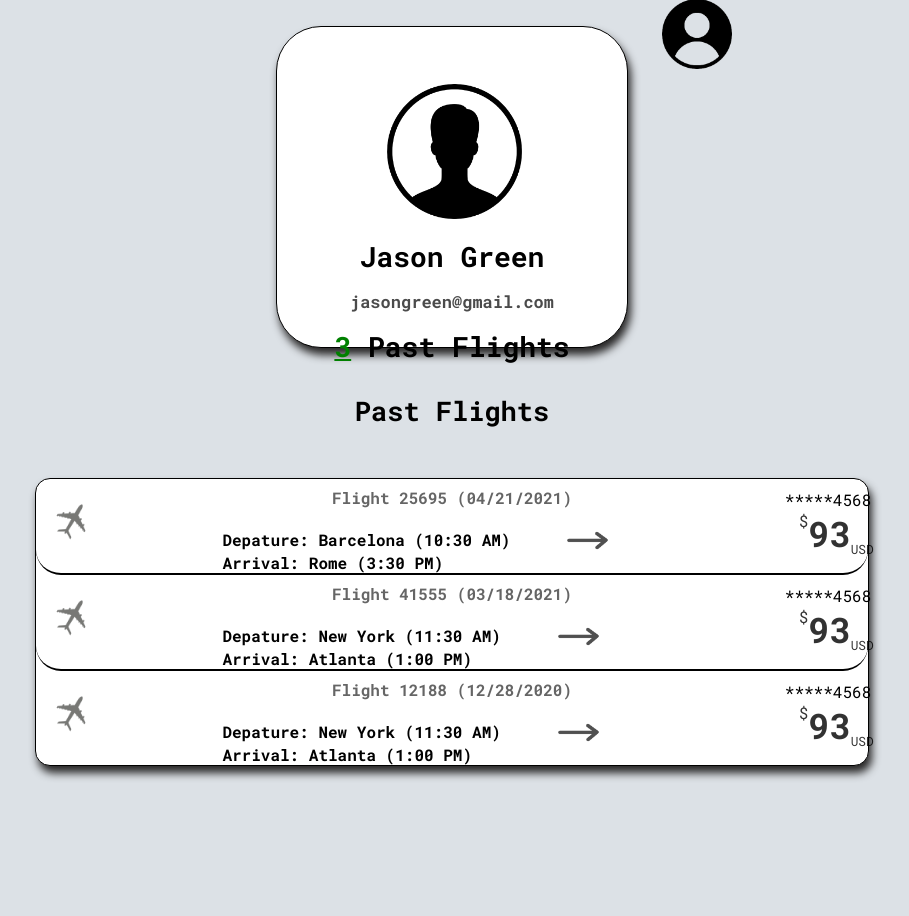
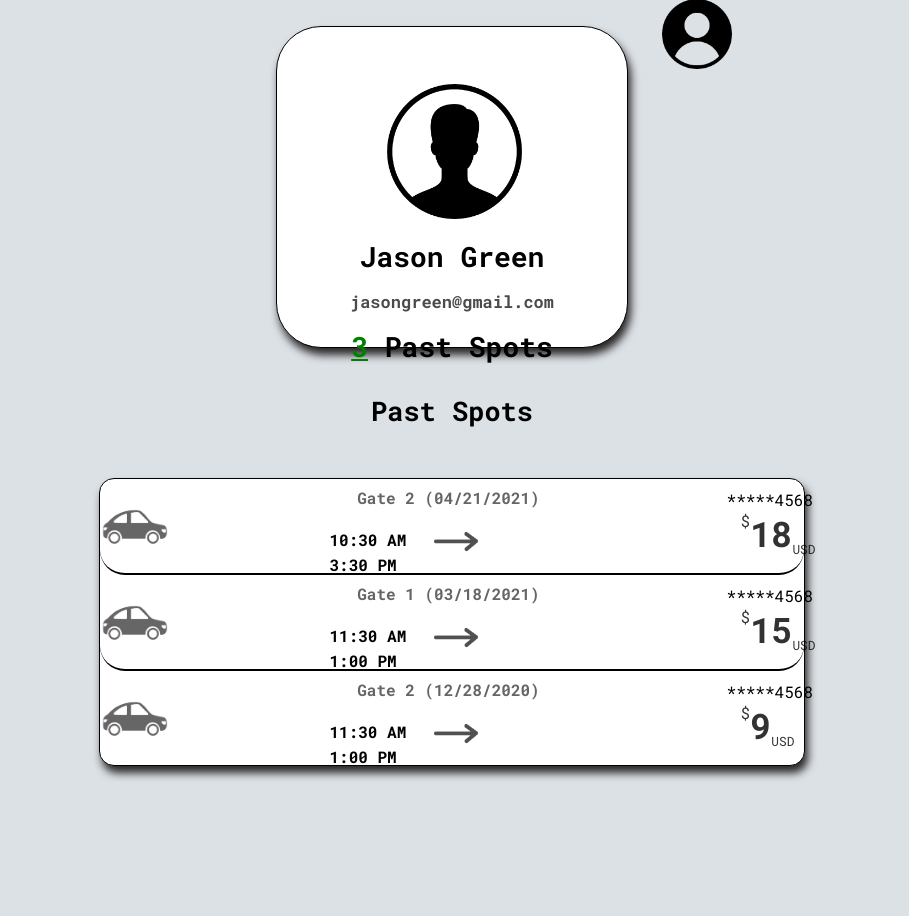
Before and after one commit to jaierg/ParkingServices, a PHP site: page /profile.html in a window 1280 px wide. Shown: the part 121-1037 px from the top of the page, without its empty margins (188-1097 px from the left). Run offline with PHP 8.4, Linux system fonts and the light colour scheme.

Commit message:
updated account page ui

```diff
--- a/profile.html
+++ b/profile.html
@@ -5,7 +5,7 @@
     <meta http-equiv="X-UA-Compatible" content="IE=edge">
     <meta name="viewport" content="width=device-width, initial-scale=1.0">
     <link rel="stylesheet" href="styles.css">
-    <title>One-Way</title>
+    <title>One-Day</title>
 </head>
 <body class="paymentBody">
 
@@ -20,70 +20,70 @@
             <img src="img/profile.png" alt="">
             <p>Jason Green</p>
             <p class="email">jasongreen@gmail.com</p>
-            <p> <span>3</span> Past Flights</p>
+            <p> <span>3</span> Past Spots</p>
         </div>
         <div class="acctHeader">
-            Past Flights
+            Past Spots
         </div>
         <div class="accountInfo">
             <div class="item">
                 <div class="itemImg">
-                    <img src="img/plane.png" alt="">
+                    <img src="img/car.png" alt="">
                 </div>
                 <div class="previous">
-                    <p><span class="prevFlight">Flight 25695 (04/21/2021)</span>
+                    <p><span class="prevFlight">Gate 2 (04/21/2021)</span>
                     </p>
                     <br>
                     <div class="depArr">
-                        <p><span class="city">Depature: Barcelona (10:30 AM) </span> <img src="img/arrow.png" alt=""> </p>
-                        <p><span class="city">Arrival: Rome (3:30 PM) </span> </p>
+                        <p><span class="city"> 10:30 AM </span> <img src="img/arrow.png" alt=""> </p>
+                        <p><span class="city"> 3:30 PM </span> </p>
                     </div>
 
                 </div>
                 <div class="paidAmount">
                     <p>*****4568</p>
-                    <p class="price price2"><sup>$</sup>93<sub>USD</sub></p>
+                    <p class="price price2"><sup>$</sup>18<sub>USD</sub></p>
 
                 </div>
 
             </div>
             <div class="item">
                 <div class="itemImg">
-                    <img src="img/plane.png" alt="">
+                    <img src="img/car.png" alt="">
                 </div>
                 <div class="previous">
-                    <p><span class="prevFlight">Flight 41555 (03/18/2021)</span>
+                    <p><span class="prevFlight">Gate 1 (03/18/2021)</span>
                     </p>
                     <br>
                     <div class="depArr">
-                        <p><span class="city">Depature: New York (11:30 AM) </span> <img src="img/arrow.png" alt=""> </p>
-                        <p><span class="city">Arrival: Atlanta (1:00 PM) </span> </p>
+                        <p><span class="city">11:30 AM </span> <img src="img/arrow.png" alt=""> </p>
+                        <p><span class="city">1:00 PM </span> </p>
                     </div>
 
                 </div>
                 <div class="paidAmount">
                     <p>*****4568</p>
-                    <p class="price price2"><sup>$</sup>93<sub>USD</sub></p>
+                    <p class="price price2"><sup>$</sup>15<sub>USD</sub></p>
 
                 </div>
 
             </div>
             <div class="item">
                 <div class="itemImg">
-                    <img src="img/plane.png" alt="">
+                    <img src="img/car.png" alt="">
                 </div>
                 <div class="previous">
-                    <p><span class="prevFlight">Flight 12188 (12/28/2020)</span>
+                    <p><span class="prevFlight">Gate 2 (12/28/2020)</span>
                     </p>
                     <br>
                     <div class="depArr">
-                        <p><span class="city">Depature: New York (11:30 AM) </span> <img src="img/arrow.png" alt=""> </p>
-                        <p><span class="city">Arrival: Atlanta (1:00 PM) </span> </p>
+                        <p><span class="city">11:30 AM </span> <img src="img/arrow.png" alt=""> </p>
+                        <p><span class="city">1:00 PM </span> </p>
                     </div>
                 </div>
                 <div class="paidAmount">
                     <p>*****4568</p>
-                    <p class="price price2"><sup>$</sup>93<sub>USD</sub></p>
+                    <p class="price price2"><sup>$</sup>9<sub>USD</sub></p>
 
                 </div>
 
--- a/styles.css
+++ b/styles.css
@@ -841,10 +841,6 @@ background-color: #EEF9F9;
     box-shadow: 0 3px 10px rgba(0,0,0,.4);
     margin-top: 35px;
     margin-left: 50px;
-    /* margin: auto; */
-    /* position: absolute;
-    top: 0; left: 0; bottom: 0; right: 0; */
-    /* overflow: hidden; */
     transition: .5s ease-in-out;
     animation: slideUp 1.4s ease-in;
   }
@@ -1005,7 +1001,7 @@ background-color: #EEF9F9;
   opacity: 1;
 }
 .accountInfo{
-  width: 65%;
+  width: 55%;
   border: 1px solid black;
   margin: 0 auto;
   margin-top: 50px;
@@ -1045,11 +1041,8 @@ background-color: #EEF9F9;
   font-weight: bold;
 }
 .item .prevFlight{
-  /* float: left; */
   font-weight: bold;
   opacity: .6;
-  /* margin-top: 18px; */
-  /* text-align: center; */
 }
 
 span .city{
@@ -1060,16 +1053,14 @@ span .city{
 }
 .itemImg{
   width: 10%;
+  margin-top: 20px;
   float: left;
+  animation: slideLeft 1.3s ease-in-out;
 }
 .previous{
-  width: 80%;
+  width: 79%;
   height: 100%;
   float: left;
-  /* border: 4px solid black; */
-  /* text-align: center; */
-  /* display: flex;
-  justify-content: center; */
 }
 .previous p{
   text-align: center;
@@ -1082,20 +1073,21 @@ span .city{
   /* padding-top: 150px; */
 }
 .previous img{
-  width: 55px;
+  width: 60px;
   float: left;
-  padding-left: 50px;
-  padding-RIGHT: 50px;
+  padding-left: 20px;
+  padding-RIGHT: 20px;
   opacity: .85;
 }
 .depArr{
-  width: 75%;
+  width: 50%;
   margin: 0 auto;
 }
 .paidAmount{
   width: 8%;
   /* border: 2px solid black; */
   padding-top: 2px;
+  padding-right: 15px;
   float: left;
   height: 100%;
 }
```
Also changed, not shown: img/car.png (added), 2 other files.
